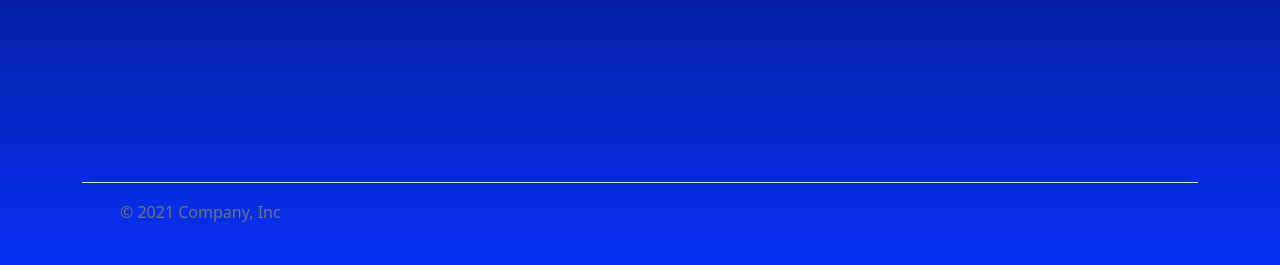
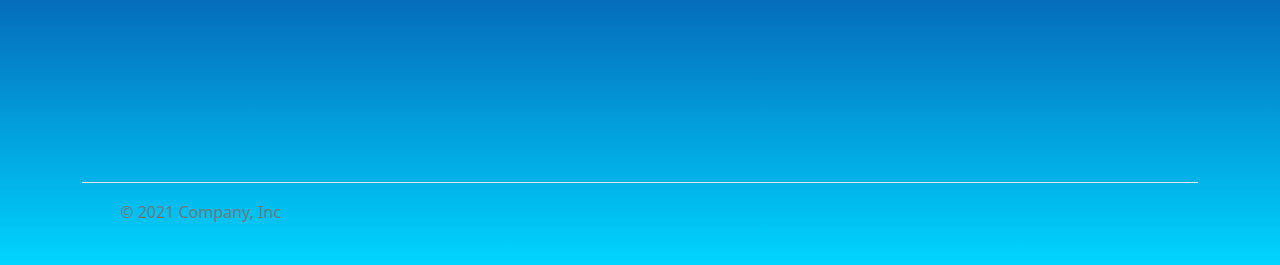
Before and after one commit to Lazarscorro/Bowlingcentrum-Brooklyn, a PHP site: page / in a window 1280 px wide. Shown: the part 535-800 px from the top of the page. Run offline with PHP 8.4, Linux system fonts and the light colour scheme.

Commit message:
Update homepage.css

```diff
--- a/public/css/homepage.css
+++ b/public/css/homepage.css
@@ -1,5 +1,5 @@
 /* gradient background color */
 body {
-    background: rgb(7,48,245);
-    background: linear-gradient(0deg, rgba(7,48,245,1) 0%, rgba(0,0,0,1) 100%);
+    background: rgb(2,0,36);
+    background: linear-gradient(180deg, rgba(2,0,36,1) 0%, rgba(9,9,121,1) 35%, rgba(0,212,255,1) 100%);
 }
```
